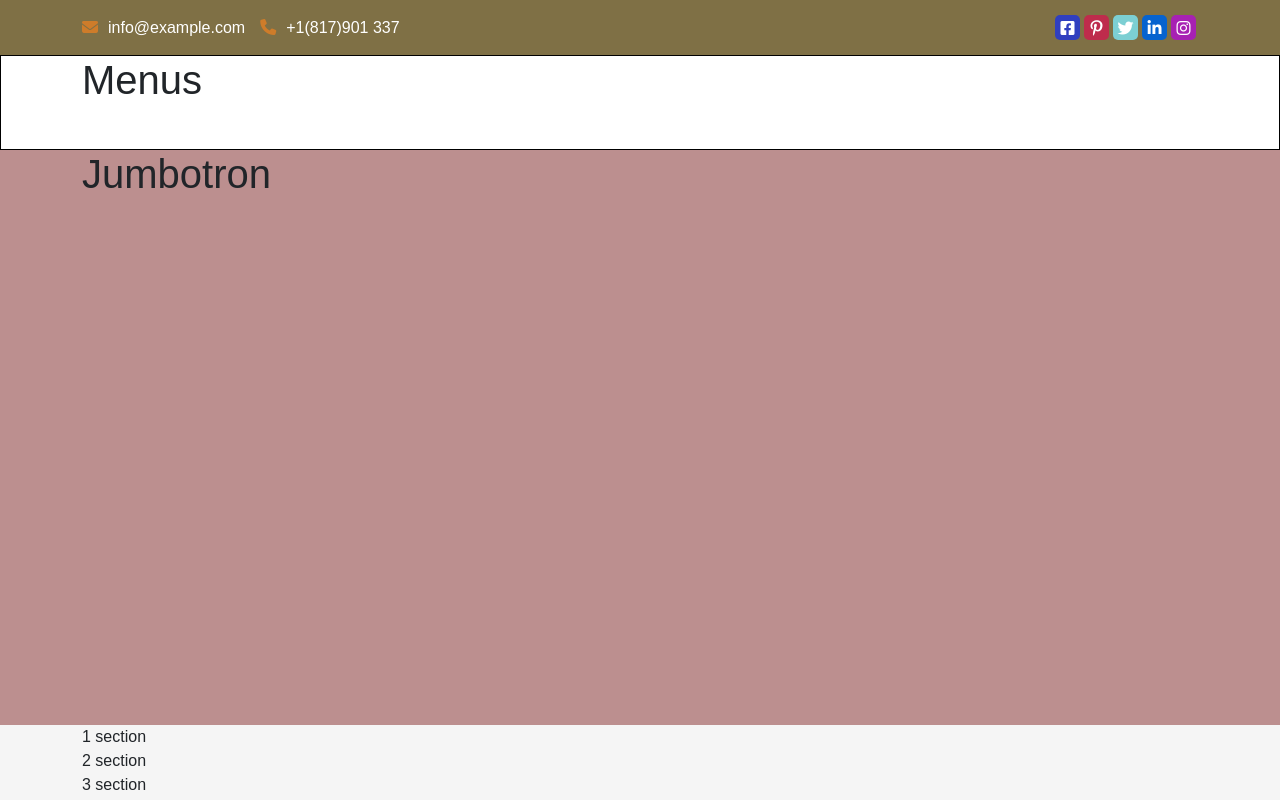
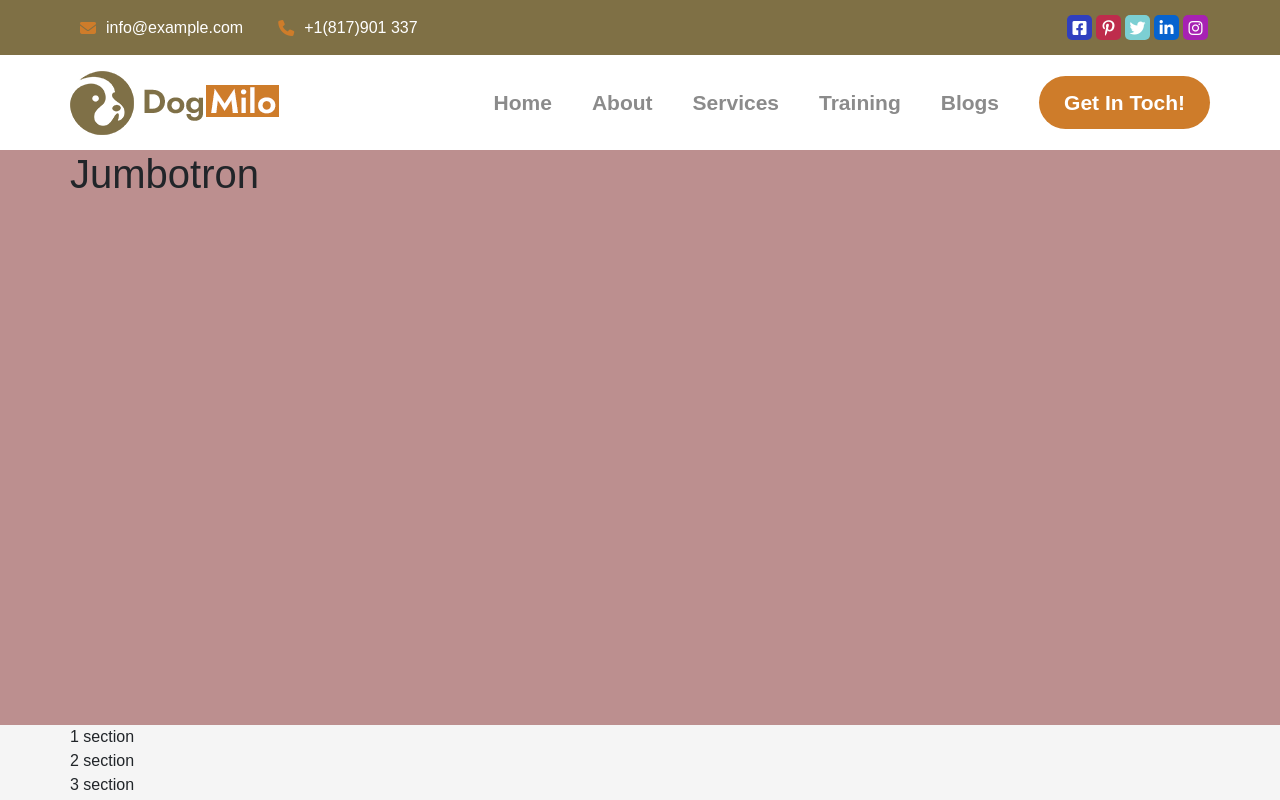
Before and after one commit to MarcoMazzilli/proj-html-vuejs, a Vue app: page / in a window 1280 px wide. Shown: the top 800 px of the page. Built offline with nearby package versions, Linux system fonts and the light colour scheme; a small style sheet from the web is missing.

Commit message:
[Add] Header-menu [Fix] Color colorPalette [Fix] Container gen. rules [Add] db Header menu

```diff
--- a/src/components/MicroComponents/header/Contacts.vue
+++ b/src/components/MicroComponents/header/Contacts.vue
@@ -58,10 +58,6 @@ export default {
 
 <style lang="scss" scoped>
 @import '../../../scss/general/_variables.scss';
-.dbg{
-    background-color: rgba(255, 208, 0, 0.2);
-    border: 1px solid black;
-}
 
 .contacts-header{
     height: 55px;
@@ -79,11 +75,11 @@ export default {
 
                 i{
                     color: $brandMain;
-                    margin-right: 10px;
+                    margin: 10px;
                 }
                 span{
                     color: white;
-                    margin-right: 15px;
+                    margin-right: 25px;
                 }
             }
             .col:last-child{
--- a/src/components/MicroComponents/header/Menus.vue
+++ b/src/components/MicroComponents/header/Menus.vue
@@ -1,5 +1,12 @@
 <script>
+import dbHeaderMenu from '../../../data/dbHeaderMenu';
+
 export default {
+    data(){
+        return{
+            dbHeaderMenu,
+        }
+    }
 
 }
 </script>
@@ -9,7 +16,23 @@ export default {
 
     <div class="container">
 
-        <h1>Menus</h1>
+        <div class="row">
+
+            <div class="col col-3">
+                <a href="">
+                    <img src="/logo.png" alt="Logo Dog-Milo">
+                </a>
+            </div>
+
+            <div class="col col-9">
+                <ul>
+                    <li v-for="link in dbHeaderMenu" :key="link" >
+                        <a :href="link.url">{{ link.name }}</a>
+                    </li>
+                </ul>
+            </div>
+
+        </div>
 
     </div>
 
@@ -18,10 +41,62 @@ export default {
 
 <style lang="scss" scoped>
 @import '../../../scss/general/_variables.scss';
+
 .menus-header{
-    min-height: 95px;
+    height: 95px;
     background-color: $backgroundMain;
-    border: 1px solid black;
 
+    .container{
+        height: 100%;
+        .row{
+            height: 100%;
+
+            .col{
+                height: 100%;
+                &:first-child{
+                    display: flex;
+                    align-items: center;
+
+                }
+                &:last-child{
+                    display: flex;
+                    align-items: center;
+                    justify-content: flex-end;
+
+                    ul{
+                        display: flex;
+                        align-content: center;
+                        list-style: none;
+                        margin: 0;
+
+                        li a{
+                            font-size: 21px;
+                            font-weight: 600;
+                            margin: 0 20px;
+                            text-decoration: none;
+                            color: $txtColor;
+                            transition: all .3s;
+
+                            &:hover {
+                                color: $brandMain;
+                            }
+                        }
+                        li:last-of-type a{
+                            color: white;
+                            margin-right: 0;
+                            background-color: $brandMain;
+                            padding: 15px 25px;
+                            border-radius: 50px;
+                            transition: .3s;
+
+                            &:hover{
+                                background-color: $hoverBtn;
+                            }
+                        }
+                    }
+                }
+            }
+        }
+    }
 }
 </style>
--- /dev/null
+++ b/src/data/dbHeaderMenu.js
@@ -0,0 +1,26 @@
+export default [
+    {
+        name : 'Home',
+        url : '#' ,
+    },
+    {
+        name : 'About',
+        url : '#' ,
+    },
+    {
+        name : 'Services',
+        url : '#' ,
+    },
+    {
+        name : 'Training',
+        url : '#' ,
+    },
+    {
+        name : 'Blogs',
+        url : '#' ,
+    },
+    {
+        name : 'Get In Toch!',
+        url : '#' ,
+    }
+]
--- a/src/scss/general/_general.scss
+++ b/src/scss/general/_general.scss
@@ -13,5 +13,15 @@ html{
 }
 
 img{
-    width: 100%;
+    max-width: 100%;
 }
+
+.container{
+    max-width: 1140px !important;
+    padding: 0 !important;
+}
+
+.dbg{
+    background-color: rgba(255, 208, 0, 0.2);
+    border: 1px solid black;
+}
--- a/src/scss/general/_variables.scss
+++ b/src/scss/general/_variables.scss
@@ -1,6 +1,6 @@
 $brandMain :                rgb(206, 124, 42);
 $brandSecondary:            rgb(127, 112, 69) ;
-$txtColor:                  rgb(68, 68, 68);
+$txtColor:                  rgb(139, 139, 139);
 $backgroundMain:            rgb(255, 255, 255);
 $backgroundSecondary:       rgb(245, 245, 245);
 $serviceBtn:                rgb(255, 204, 1);
```
Also changed, not shown: public/logo.png (added), src/data/db.js (deleted).
